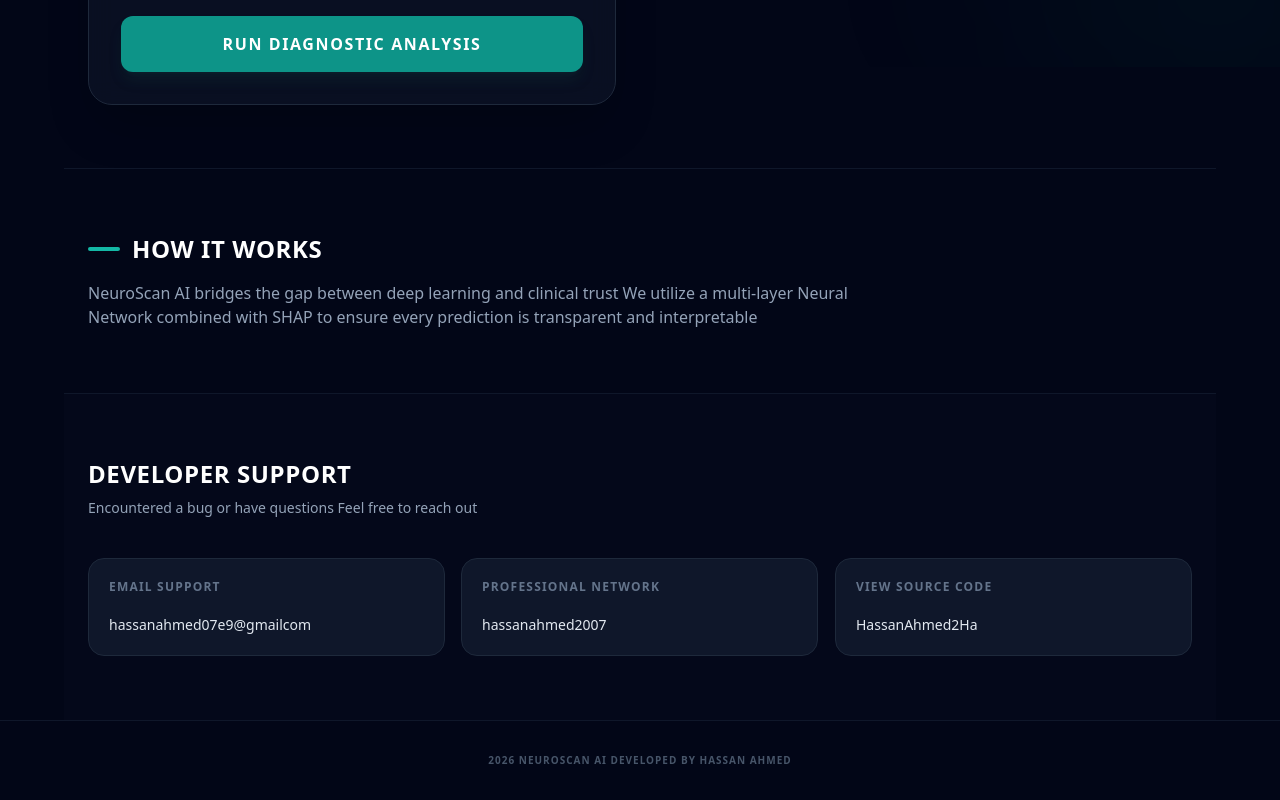
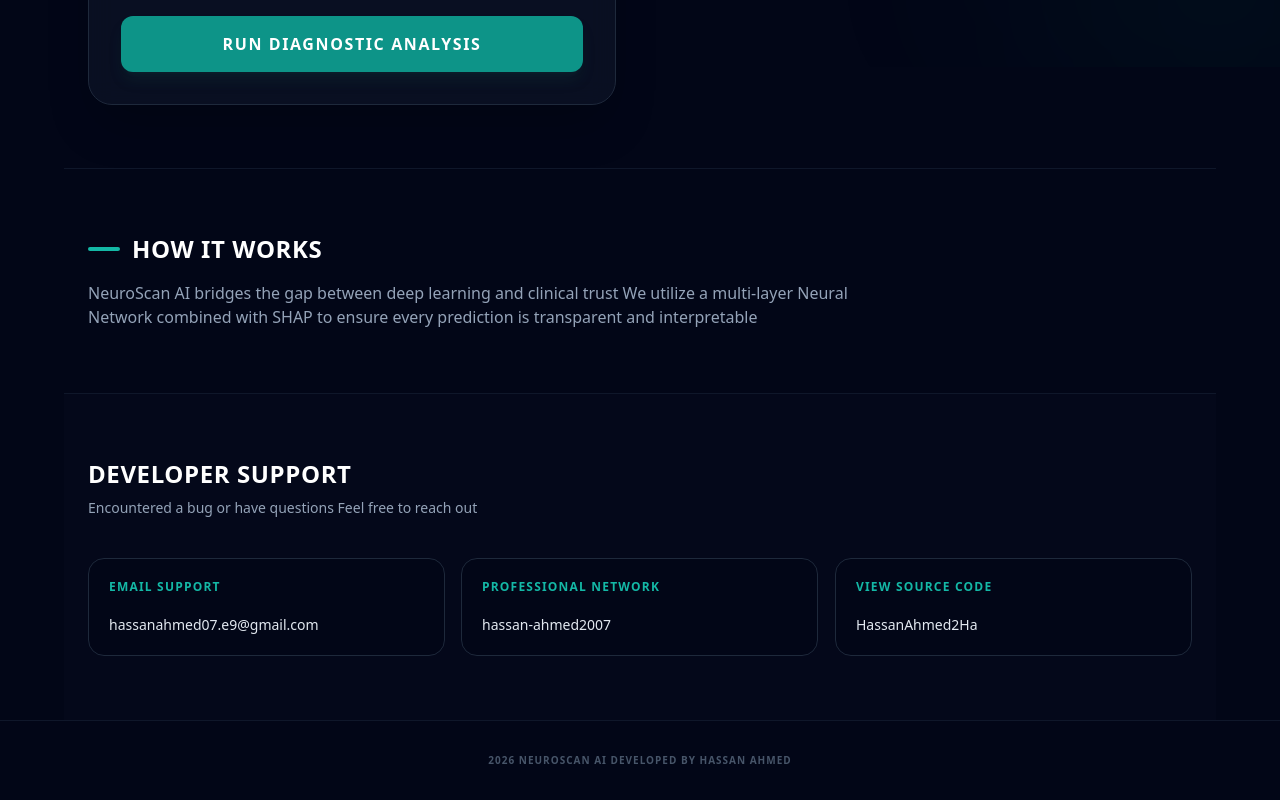
Before and after one commit to HassanAhmed2Ha/tumor-diagnosis-frontend, a React (Vite) app: page / in a window 1280 px wide. Shown: the part 733-1533 px from the top of the page. Built offline with nearby package versions, Linux system fonts and the light colour scheme.

Commit message:
Update styles and email format in App component

```diff
--- a/src/App.jsx
+++ b/src/App.jsx
@@ -252,7 +252,7 @@ function App() {
                       dir="ltr"
                       value={formData[f.id]}
                       onChange={e => setFormData({...formData, [f.id]: e.target.value})}
-                      className="w-full bg-slate-950 border border-slate-800 rounded-xl px-4 py-3 text-white focus:ring-2 focus:ring-teal-500/20 focus:border-teal-500 outline-none transition-all text-left rtl:text-right"
+                      className="w-full bg-slate-950 border border-slate-800 rounded-xl px-4 py-3 text-white focus:ring-2 focus:ring-teal-500/20 focus:border-teal-500 outline-none transition-all text-left rtl:text-right [appearance:textfield] [&::-webkit-outer-spin-button]:appearance-none [&::-webkit-inner-spin-button]:appearance-none"
                     />
                   </div>
                 ))}
@@ -331,20 +331,20 @@ function App() {
         </div>
         <div className="grid sm:grid-cols-3 gap-4">
           <Tilt3D>
-            <div className="p-5 bg-slate-900 border border-slate-800 rounded-2xl flex flex-col items-center sm:items-start text-center sm:text-start gap-4 h-full">
-              <div className="text-xs font-bold text-slate-500 uppercase tracking-widest mb-1">{content.emailLabel}</div>
-              <div className="text-sm font-medium text-slate-200">hassanahmed07e9@gmailcom</div>
+            <div className="p-5 bg-slate-950 border border-slate-800 hover:border-teal-500/50 hover:shadow-[0_0_15px_rgba(20,184,166,0.1)] transition-all duration-300 rounded-2xl flex flex-col items-center sm:items-start text-center sm:text-start gap-4 h-full">
+              <div className="text-xs font-bold text-teal-500 uppercase tracking-widest mb-1">{content.emailLabel}</div>
+              <div className="text-sm font-medium text-slate-200">hassanahmed07.e9@gmail.com</div>
             </div>
           </Tilt3D>
           <Tilt3D>
-            <div className="p-5 bg-slate-900 border border-slate-800 rounded-2xl flex flex-col items-center sm:items-start text-center sm:text-start gap-4 h-full">
-              <div className="text-xs font-bold text-slate-500 uppercase tracking-widest mb-1">{content.linkedinLabel}</div>
-              <div className="text-sm font-medium text-slate-200">hassanahmed2007</div>
+            <div className="p-5 bg-slate-950 border border-slate-800 hover:border-teal-500/50 hover:shadow-[0_0_15px_rgba(20,184,166,0.1)] transition-all duration-300 rounded-2xl flex flex-col items-center sm:items-start text-center sm:text-start gap-4 h-full">
+              <div className="text-xs font-bold text-teal-500 uppercase tracking-widest mb-1">{content.linkedinLabel}</div>
+              <div className="text-sm font-medium text-slate-200">hassan-ahmed2007</div>
             </div>
           </Tilt3D>
           <Tilt3D>
-            <div className="p-5 bg-slate-900 border border-slate-800 rounded-2xl flex flex-col items-center sm:items-start text-center sm:text-start gap-4 h-full">
-              <div className="text-xs font-bold text-slate-500 uppercase tracking-widest mb-1">{content.githubLabel}</div>
+            <div className="p-5 bg-slate-950 border border-slate-800 hover:border-teal-500/50 hover:shadow-[0_0_15px_rgba(20,184,166,0.1)] transition-all duration-300 rounded-2xl flex flex-col items-center sm:items-start text-center sm:text-start gap-4 h-full">
+              <div className="text-xs font-bold text-teal-500 uppercase tracking-widest mb-1">{content.githubLabel}</div>
               <div className="text-sm font-medium text-slate-200">HassanAhmed2Ha</div>
             </div>
           </Tilt3D>
```
